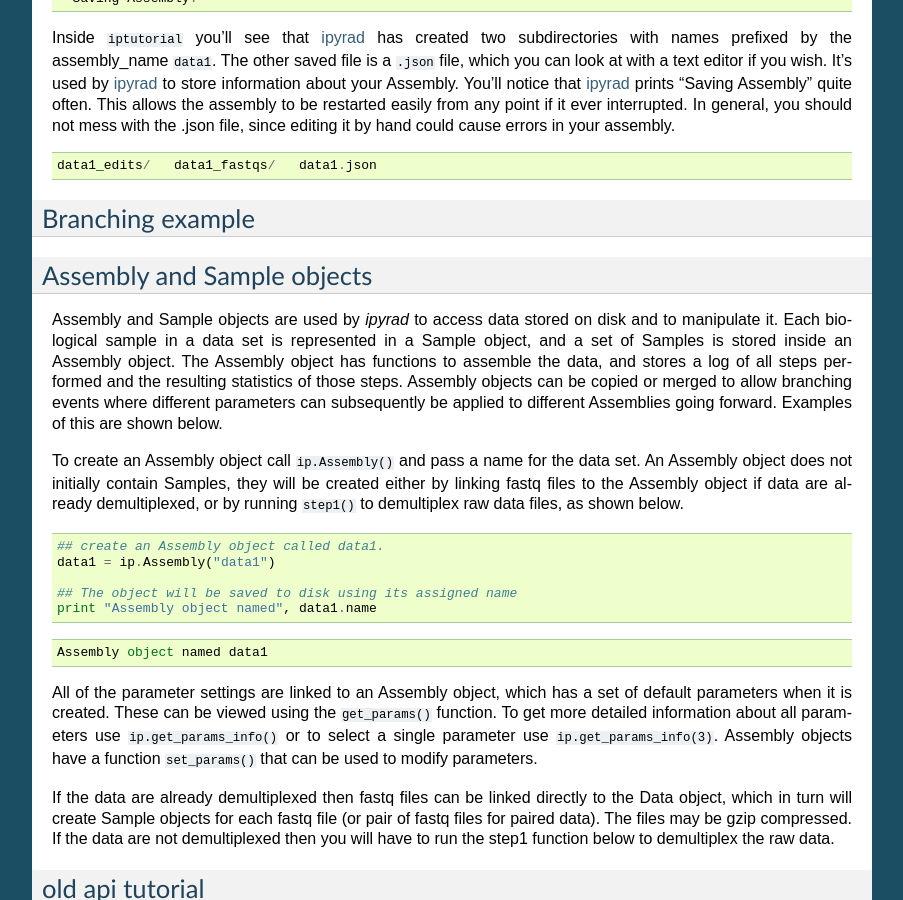
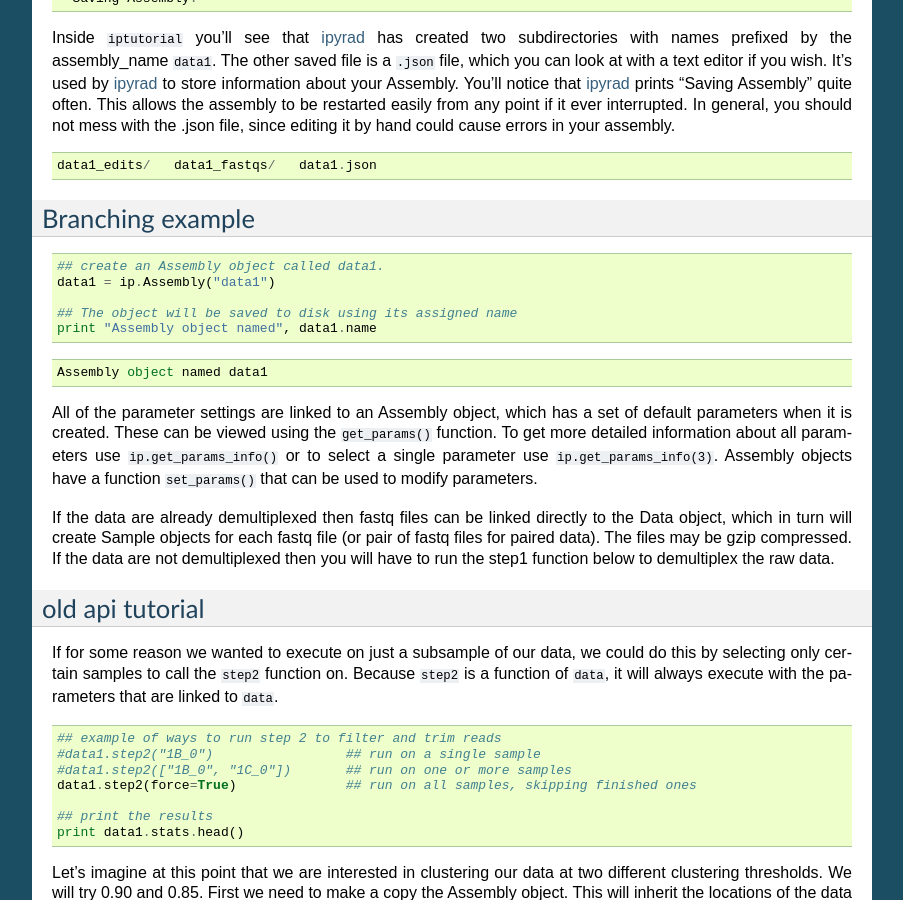
Before and after one commit to dereneaton/ipyrad, a Sphinx documentation site: the page built from docs/tutorial_advanced_cli.rst, in a window 1280 px wide and 900 px high, scrolled down 1891 px. Shown: the whole window, without its empty margins (198-1101 px from the left). Built offline with Sphinx 7.4.7, drawn with Linux system fonts in a browser that asks for light colours; pages that are not in the unit, such as notebooks, are missing from menus; the version number is read from the project's files by our own code; some of the changed text lies outside the part shown.

Commit message:
advanced tutorial working

```diff
--- a/docs/tutorial_advanced_cli.rst
+++ b/docs/tutorial_advanced_cli.rst
@@ -162,24 +162,6 @@ Branching example
 
 
 
-
-Assembly and Sample objects
-~~~~~~~~~~~~~~~~~~~~~~~~~~~
-
-Assembly and Sample objects are used by *ipyrad* to access data stored
-on disk and to manipulate it. Each biological sample in a data set is
-represented in a Sample object, and a set of Samples is stored inside an
-Assembly object. The Assembly object has functions to assemble the data,
-and stores a log of all steps performed and the resulting statistics of
-those steps. Assembly objects can be copied or merged to allow branching
-events where different parameters can subsequently be applied to
-different Assemblies going forward. Examples of this are shown below.
-
-To create an Assembly object call ``ip.Assembly()`` and pass a name for
-the data set. An Assembly object does not initially contain Samples,
-they will be created either by linking fastq files to the Assembly
-object if data are already demultiplexed, or by running ``step1()`` to
-demultiplex raw data files, as shown below.
 
 .. code:: python
 
```
Also changed, not shown: docs/tutorial_intro_cli.rst (+4 -3 lines).
